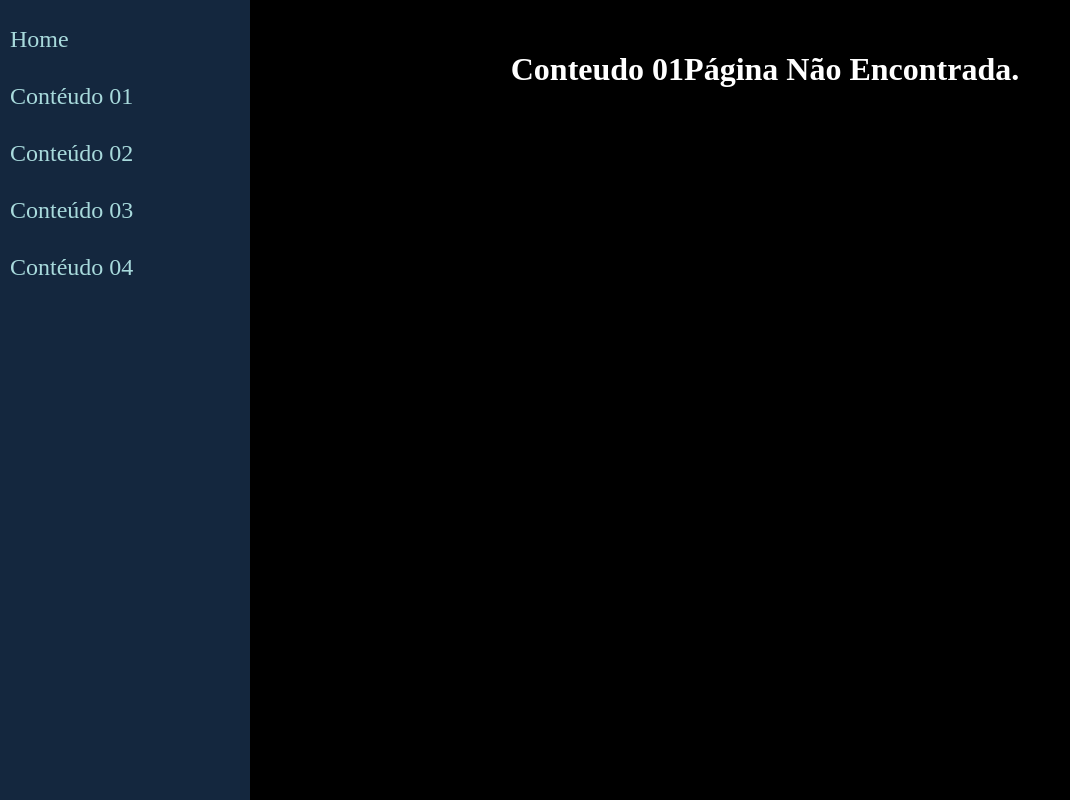
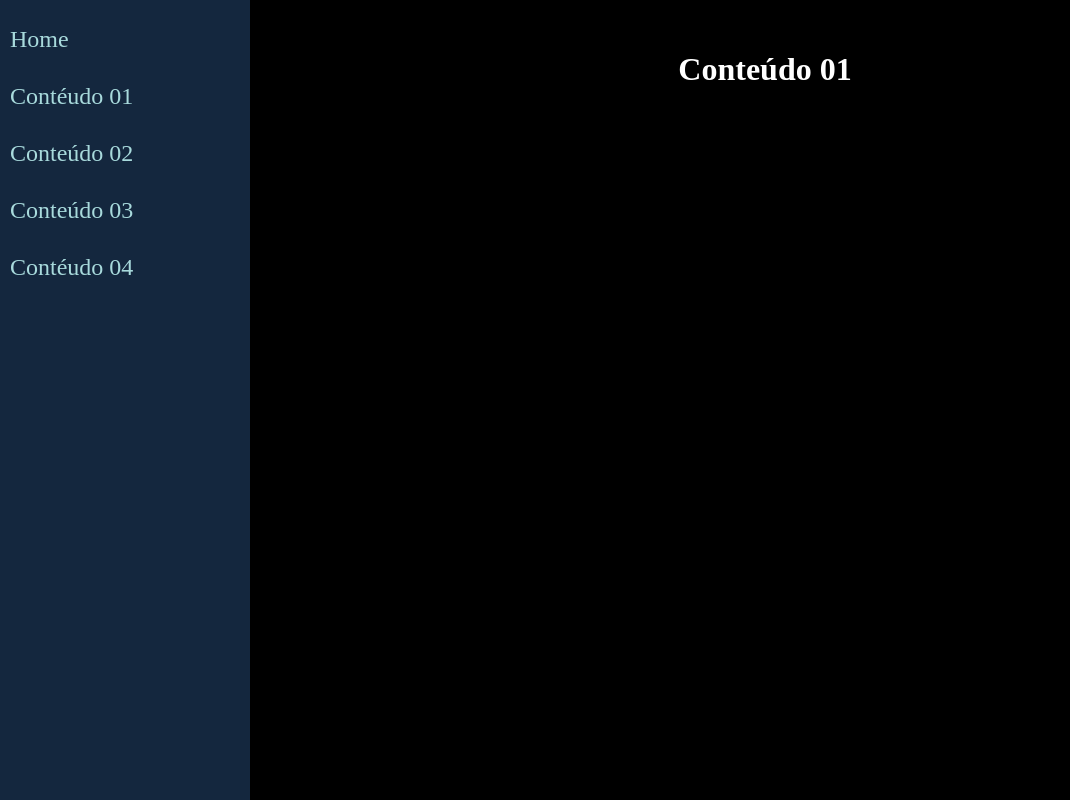
Before and after one commit to fernandasacolietec/react03-navegacao, a React (Create React App) app in the folder navegacao/: page /conteudo01 in a window 1280 px wide. Shown: the whole page, without its empty margins (0-1070 px from the left). Built offline with nearby package versions, Linux system fonts and the light colour scheme.

Commit message:
commit saved

```diff
--- a/navegacao/src/components/layout/Content.jsx
+++ b/navegacao/src/components/layout/Content.jsx
@@ -13,19 +13,24 @@ const Content = props => (
            <Route exact path="/">
                <Home />
            </Route>
+
            <Route path="/conteudo01">
+
                <Conteudo01 />
+               </Route>
+
+
                <Route path="/conteudo02">
                    <Conteudo02 />
                </Route>
                <Route path="/conteudo03">
                    <Conteudo03 />
                </Route>
-               <Route path="*">
+               <Route path="****">
                    <NaoEncontrado />
                </Route>
 
-           </Route>
+
        </Switch>
     </main>
 )
--- a/navegacao/src/components/layout/Menu.jsx
+++ b/navegacao/src/components/layout/Menu.jsx
@@ -7,10 +7,10 @@ const Menu = props => (
     <nav>
         <ul>
             <li>
-            <Link to="/">  Home </Link>
+            <Link to="/"> Home </Link>
             </li>
             <li>
-            <Link to="/conteudo01">   Contéudo 01 </Link>
+            <Link to="/conteudo01"> Contéudo 01 </Link>
             </li>
             <li>
             <Link to="/conteudo02"> Conteúdo 02 </Link>
--- a/navegacao/src/views/App.jsx
+++ b/navegacao/src/views/App.jsx
@@ -9,7 +9,7 @@ const App = props => (
     <div className="App">
         <Router>
           <Menu />
-         <Content />
+          <Content />
         </Router>
 
     </div>
--- a/navegacao/src/views/contents/Conteudo01.jsx
+++ b/navegacao/src/views/contents/Conteudo01.jsx
@@ -2,7 +2,7 @@ import React from "react"
 
 const Conteudo01 = props => (
     <div>
-        <h1>Conteudo 01</h1>
+        <h1>Conteúdo 01</h1>
     </div>
 )
 
--- a/navegacao/src/views/contents/Conteudo02.jsx
+++ b/navegacao/src/views/contents/Conteudo02.jsx
@@ -2,7 +2,7 @@ import React from "react"
 
 const Conteudo02 = props => (
     <div>
-        <h1>Conteudo 02</h1>
+        <h1>Conteúdo 02</h1>
     </div>
 )
 
--- a/navegacao/src/views/contents/Conteudo03.jsx
+++ b/navegacao/src/views/contents/Conteudo03.jsx
@@ -2,7 +2,7 @@ import React from "react"
 
 const Conteudo03 = props => (
     <div>
-        <h1>Conteudo 03</h1>
+        <h1>Conteúdo 03</h1>
     </div>
 )
 
--- a/navegacao/src/views/contents/NaoEncontrado.jsx
+++ b/navegacao/src/views/contents/NaoEncontrado.jsx
@@ -2,7 +2,7 @@ import React from "react"
 
 const NaoEncontrado = props => (
     <div>
-        <h1>Página Não Encontrada.</h1>
+        <h1>Página não encontrada ;-;</h1>
     </div>
 )
 
```
